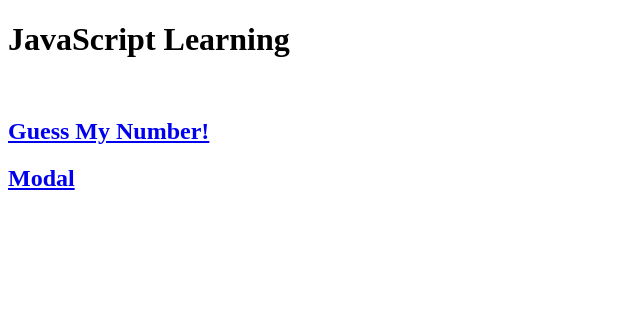
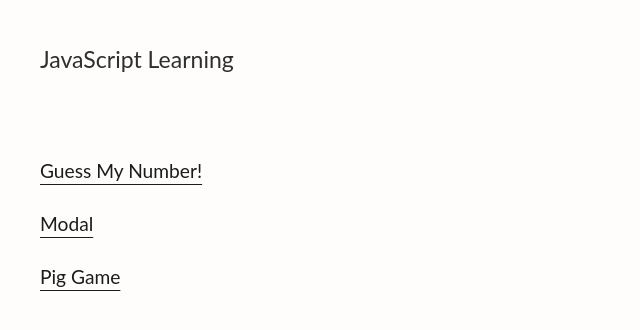
Before and after one commit to vicky-wyq/javascript-learning, a website: page index.html in a window 1280 px wide. Shown: the whole page, without its empty margins (0-640 px from the left). Drawn offline with Linux system fonts and the light colour scheme.

Commit message:
js home page

```diff
--- a/index.html
+++ b/index.html
@@ -6,19 +6,28 @@
     <meta name="viewport" content="width=device-width, initial-scale=1.0" />
     <meta http-equiv="X-UA-Compatible" content="ie=edge" />
     <title>JavaScript Learning</title>
+    <link rel="stylesheet" href="main.css" />
+
 </head>
 
-<body>
+<body class="wrapper">
+    <br>
+
     <header>
         <h1>JavaScript Learning</h1>
     </header>
     <br>
+    <br>
+
     <main>
         <a href="/project_guess_number">
-            <h2>Guess My Number!</h2>
+            <h2 class="textUnderline">Guess My Number!</h2>
         </a>
         <a href="/project_modal">
-            <h2>Modal</h2>
+            <h2 class="textUnderline">Modal</h2>
+        </a>
+        <a href="/project_pig_game">
+            <h2 class="textUnderline">Pig Game</h2>
         </a>
 
     </main>
--- /dev/null
+++ b/main.css
@@ -0,0 +1,300 @@
+* {
+    border-style: none;
+}
+
+html {
+    scroll-behavior: smooth;
+    color: var(--Grey800);
+    font-size: 16px;
+    font-family: "Lato", sans-serif;
+    text-decoration: none;
+    height: var(--height100);
+    background-color: var(--GreyHTMLBg);
+}
+:root {
+    --border-radius: 0.5em;
+
+    --border-radiusXS: 0.25em;
+    --border-radiusS: 0.5em;
+    --border-radiusM: 0.75em;
+    --border-radiusL: 1em;
+    --border-radiusXL: 1.25em;
+    --border-radiusMax: 50%;
+
+    --paddingXS: 6px;
+    --paddingS: 10px;
+    --paddingM: 14px;
+    --paddingL: 18px;
+    --paddingXL: 22px;
+    --paddingMax: 26px;
+
+    --height100: 100%;
+
+    --img-APPOINT: url("./image/Cover_APPOINTA.jpg");
+    --img-SEER: url("./image/Cover_SEER.jpg");
+
+    /* Color */
+    --white: #ffffff;
+    --alert: #a40000;
+    --alertLight: #fdefef;
+    --success: #007b65;
+    --successLight: #eafffb;
+
+    --alertLight: #fdefef;
+    --alert--pink: #eb5757;
+    --Highlight: rgba(255, 242, 0, 0.3);
+    --Grey900: #1b1b1b;
+    /*292929 2c2c2c #161616*/
+
+    --Grey800: #2f2f2f;
+    /* 5f6368 4f4f4f*/
+    --Grey700: #707070;
+    /* #505050 83878a 787878  757575*/
+    --Grey600: #a5a5a5;
+    /* #909090, 999D9F, 8e8787 a7a7a7*/
+    --Grey500: #cacaca;
+    /* #c8c8c8 e0e0e0*/
+    --Grey400: #e6e6e6;
+    /* e4e4e4; e6e6e6*/
+    --Grey300: #efefef;
+    /* efefef, f2f2f2*/
+    --Grey200: #f2f2f2;
+    /* F8F8F8, f2f2f2*/
+    --Grey100: #fafafa;
+
+    --GreyFooter: #faf9f8;
+    --GreyHTMLBg: #fefdfc;
+    /* #296448, 6eacd9, 0762ff,4f3cc9 88c5f0 current green 1b563b*/
+
+    /* ======================== */
+
+    --LASOblueMobile: #4396d8;
+
+    --LASOblue800: #0159a6;
+    --LASOblue700: #016fd0;
+    --LASOblue500: #80b7e8;
+    --LASOblue400: #b2d5f4;
+
+    --LASOblue300: #e6f1fa;
+    --LASOblue200: #f2f8fc;
+    --LASOblue100: #fbfdff;
+
+    /* ======================== */
+
+    --colorTealDker: #228e92;
+    --colorTealDk: #8fbfbf;
+    --colorTealLt: #aad9d9;
+    /*never change    AAD9D9*/
+    /* 368661 projects 296448*/
+    --colorTealLtr: #e6f6f6;
+    --colorTealLtest: #faffff;
+    --Warm: #fcf5eb;
+
+    --AMBlue: #5384ed;
+
+    --WS-Blue: #35b9c5;
+    /* 2AA5F3*/
+    --WS-Teal: #35b9c5;
+    --WS-Teal-Light1: #c8ebee;
+    --WS-Teal-lighter: #d4f1f3;
+    --WS-Teal-light: #f3f4f4;
+    --WS-lightBG: rgba(243, 250, 253, 0.4);
+    /* ======================== */
+    --BYP-Teal800: #019a89;
+    --BYP-Teal700: #02c6b0;
+    --BYP-Teal600: #02dcc3;
+    --BYP-Teal400: #ccf8f3;
+    --BYP-Teal100: #eafcfc;
+    --BYP-Teal-bg: #f5fafa;
+    /* =========== New | Site Wide ============= */
+    --teal800: #2fa097;
+    /* #448686, */
+
+    --teal600: #84bfbf;
+    --teal500: #aad9d9;
+    --teal300: #d0ecea;
+    --teal200: #eff9f8;
+    --teal100: #fafdfd;
+    /* =========== New | Site Wide ============= */
+
+    --seer-purpleDark: #1513a0;
+
+    --seer-purple: #605dec;
+    --seer-purpleLighter: #bcbaf7;
+    --seer-purpleLightest: #f6f6fe;
+    --seer-purpleLightest1: rgba(246, 246, 254, 0.4);
+    --seer-purple--Orange: #fbbf7d;
+    --alpha: 0.8;
+
+    --APPOINTA-blue: #5384ed;
+    --APPOINTA-blueLight: #baccf4;
+
+    --APPOINTA-blueLighter: #e2edfd;
+    --APPOINTA-blueLightest: #f5f8ff;
+    --APPOINTA-yellow: #ffd109;
+
+    --APPOINTA-bg: #f5f8fa;
+    --White-transparent: rgba(255, 255, 255, 0.6);
+    --border: #f0f3fb;
+    --toasttab: #ff4c00;
+    --GardenersHub: #4c665b;
+
+    font-family: "Lato", sans-serif;
+    --GLORIFY-orangeBgLt: #eddacc;
+    --GLORIFY-orange: #efbd66;
+    --GLORIFY-orangeLt: #f5d7a3;
+
+    --GLORIFY-orangeLtest: #fffaf3;
+
+    --GlorifyBlue: #66b3fa;
+    --GlorifyGreen: #79c25a;
+}
+body {
+    width: 100%;
+    height: var(--height100);
+    margin: 0;
+    padding: 0;
+    min-height: 100vh;
+    /* mobile viewport bug fix */
+    min-height: -webkit-fill-available;
+}
+
+/* ========= a link / states =========*/
+
+body a {
+    color: var(--Grey900);
+    cursor: pointer;
+    transition: color 0.3s ease, font-weight 0.3s ease;
+    /* Add this line */
+}
+
+a:visited {
+    text-decoration: none;
+}
+
+a:link {
+    text-decoration: none;
+}
+
+a:hover {
+    color: var(--teal800) !important;
+}
+a:link.textUnderline {
+    text-decoration-line: underline;
+    text-decoration-thickness: 0.06em;
+    text-underline-offset: 6px;
+    text-decoration-color: var(--Grey900);
+}
+
+.textUnderline {
+    text-decoration-line: underline;
+    text-decoration-thickness: 0.03em;
+    text-underline-offset: 6px;
+    text-decoration-color: var(--Grey900);
+}
+
+.wrapper {
+    max-width: 1200px;
+    margin: auto;
+}
+
+/* ================== Font ========================*/
+
+.fontWeight100 {
+    font-weight: 100;
+}
+
+.fontWeight300 {
+    font-weight: 300;
+}
+
+.fontWeight400 {
+    font-weight: 400;
+}
+
+.fontWeight700 {
+    font-weight: 700;
+}
+
+h1,
+h2 {
+    font-weight: 400;
+    line-height: 2em;
+
+}
+
+h3,
+h4,
+h5,
+h6 {
+    font-weight: 300;
+    line-height: 1.6em;
+
+}
+
+h1 {
+    font-size: clamp(1.3em, 1.8vw, 2.2em);
+    /* - first one is the minimum allowed font-size.
+       - third one is the maximum allowed font-size.
+       - second argument is font-size that you wish to always have. */
+    margin-top: clamp(0.67em, 0.75em, 1.5em);
+    margin-bottom: clamp(0.67em, 0.75em, 1.5em);
+
+}
+
+h2 {
+    font-size: clamp(1.2em, 1.46vw, 1.68em);
+    margin-top: clamp(0.67em, 0.75em, 1.5em);
+    margin-bottom: clamp(0.67em, 0.75em, 1.5em);
+
+}
+
+h3 {
+    font-size: clamp(1.04em, 1.26vw, 1.48em);
+    margin-top: clamp(0.42em, 0.56em, 1.2em);
+    margin-bottom: clamp(0.42em, 0.56em, 1.2em);
+
+}
+
+h4 {
+    font-size: clamp(0.92em, 1.12vw, 1.2em);
+    margin-top: clamp(0.36em, 0.4em, 1em);
+    margin-bottom: clamp(0.36em, 0.4em, 1em);
+}
+
+h5 {
+    font-size: clamp(0.84em, 0.92vw, 1em);
+    margin-top: clamp(0.2em, 0.4em, 1em);
+    margin-bottom: clamp(0.2em, 0.4em, 1em);
+
+}
+
+h6 {
+    font-size: clamp(0.72em, 0.78vw, 0.86em);
+    margin: 0.26em 0;
+
+}
+
+p.light {
+    font-weight: 100;
+}
+
+p {
+    /*     font-size: clamp(0.83em, 1.06vw, 1.2em); */
+
+    font-size: clamp(0.8em, 1vw, 1.1em);
+
+    font-weight: 300;
+}
+
+/* default/normal */
+p.thick {
+    font-weight: 500;
+}
+
+strong {
+    font-family: "lato", sans-serif;
+    font-weight: 400;
+    color: var(--Grey900);
+    margin: 1em, 0;
+}
--- /dev/null
+++ b/project_pig_game/scripts.js
@@ -0,0 +1 @@
+'use strict';
--- /dev/null
+++ b/project_pig_game/style.css
@@ -0,0 +1,167 @@
+@import url('https://fonts.googleapis.com/css2?family=Nunito&display=swap');
+
+* {
+  margin: 0;
+  padding: 0;
+  box-sizing: inherit;
+}
+
+html {
+  font-size: 62.5%;
+  box-sizing: border-box;
+}
+
+body {
+  font-family: 'Nunito', sans-serif;
+  font-weight: 400;
+  height: 100vh;
+  color: #333;
+  background-image: linear-gradient(to top left, #753682 0%, #bf2e34 100%);
+  display: flex;
+  align-items: center;
+  justify-content: center;
+}
+
+/* LAYOUT */
+main {
+  position: relative;
+  width: 100rem;
+  height: 60rem;
+  background-color: rgba(255, 255, 255, 0.35);
+  backdrop-filter: blur(200px);
+  filter: blur();
+  box-shadow: 0 3rem 5rem rgba(0, 0, 0, 0.25);
+  border-radius: 9px;
+  overflow: hidden;
+  display: flex;
+}
+
+.player {
+  flex: 50%;
+  padding: 9rem;
+  display: flex;
+  flex-direction: column;
+  align-items: center;
+  transition: all 0.75s;
+}
+
+/* ELEMENTS */
+.name {
+  position: relative;
+  font-size: 4rem;
+  text-transform: uppercase;
+  letter-spacing: 1px;
+  word-spacing: 2px;
+  font-weight: 300;
+  margin-bottom: 1rem;
+}
+
+.score {
+  font-size: 8rem;
+  font-weight: 300;
+  color: #c7365f;
+  margin-bottom: auto;
+}
+
+.player--active {
+  background-color: rgba(255, 255, 255, 0.4);
+}
+.player--active .name {
+  font-weight: 700;
+}
+.player--active .score {
+  font-weight: 400;
+}
+
+.player--active .current {
+  opacity: 1;
+}
+
+.current {
+  background-color: #c7365f;
+  opacity: 0.8;
+  border-radius: 9px;
+  color: #fff;
+  width: 65%;
+  padding: 2rem;
+  text-align: center;
+  transition: all 0.75s;
+}
+
+.current-label {
+  text-transform: uppercase;
+  margin-bottom: 1rem;
+  font-size: 1.7rem;
+  color: #ddd;
+}
+
+.current-score {
+  font-size: 3.5rem;
+}
+
+/* ABSOLUTE POSITIONED ELEMENTS */
+.btn {
+  position: absolute;
+  left: 50%;
+  transform: translateX(-50%);
+  color: #444;
+  background: none;
+  border: none;
+  font-family: inherit;
+  font-size: 1.8rem;
+  text-transform: uppercase;
+  cursor: pointer;
+  font-weight: 400;
+  transition: all 0.2s;
+
+  background-color: white;
+  background-color: rgba(255, 255, 255, 0.6);
+  backdrop-filter: blur(10px);
+
+  padding: 0.7rem 2.5rem;
+  border-radius: 50rem;
+  box-shadow: 0 1.75rem 3.5rem rgba(0, 0, 0, 0.1);
+}
+
+.btn::first-letter {
+  font-size: 2.4rem;
+  display: inline-block;
+  margin-right: 0.7rem;
+}
+
+.btn--new {
+  top: 4rem;
+}
+.btn--roll {
+  top: 39.3rem;
+}
+.btn--hold {
+  top: 46.1rem;
+}
+
+.btn:active {
+  transform: translate(-50%, 3px);
+  box-shadow: 0 1rem 2rem rgba(0, 0, 0, 0.15);
+}
+
+.btn:focus {
+  outline: none;
+}
+
+.dice {
+  position: absolute;
+  left: 50%;
+  top: 16.5rem;
+  transform: translateX(-50%);
+  height: 10rem;
+  box-shadow: 0 2rem 5rem rgba(0, 0, 0, 0.2);
+}
+
+.player--winner {
+  background-color: #2f2f2f;
+}
+
+.player--winner .name {
+  font-weight: 700;
+  color: #c7365f;
+}
```
Also changed, not shown: project_pig_game/index.html (added, +36 -0 lines), project_pig_game/dice-1.png (added), project_pig_game/dice-2.png (added), project_pig_game/dice-3.png (added), project_pig_game/dice-4.png (added), project_pig_game/dice-5.png (added), project_pig_game/dice-6.png (added), project_pig_game/pig-game-flowchart.png (added).
